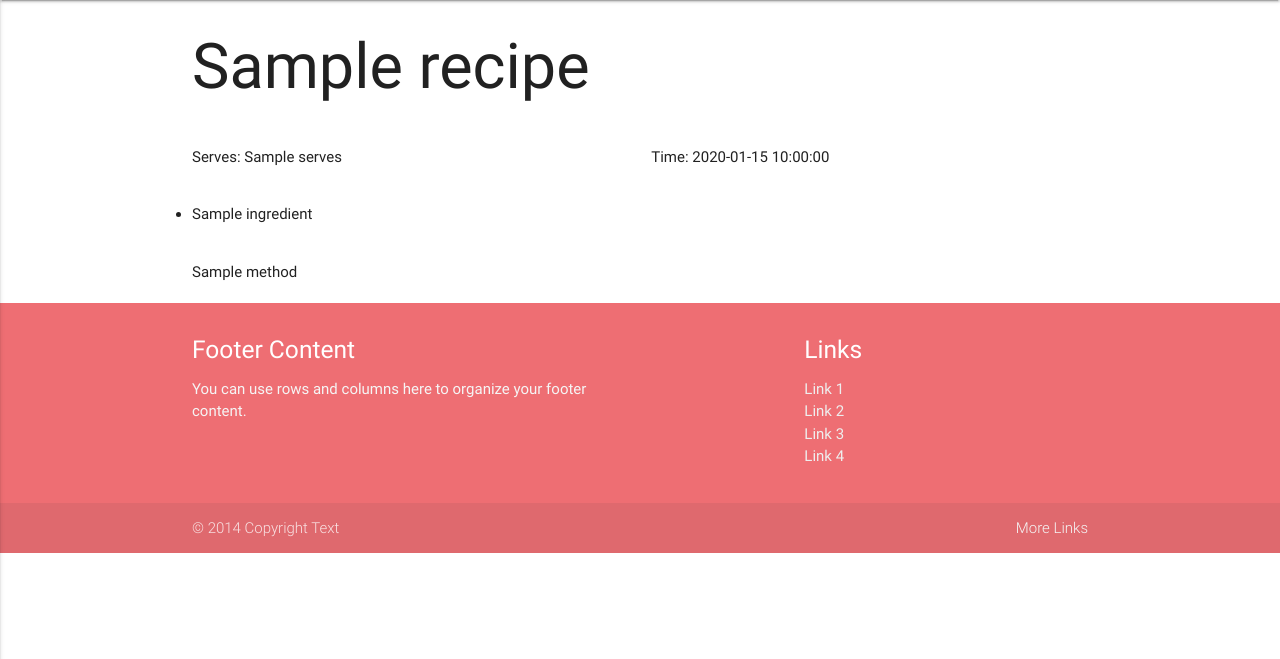
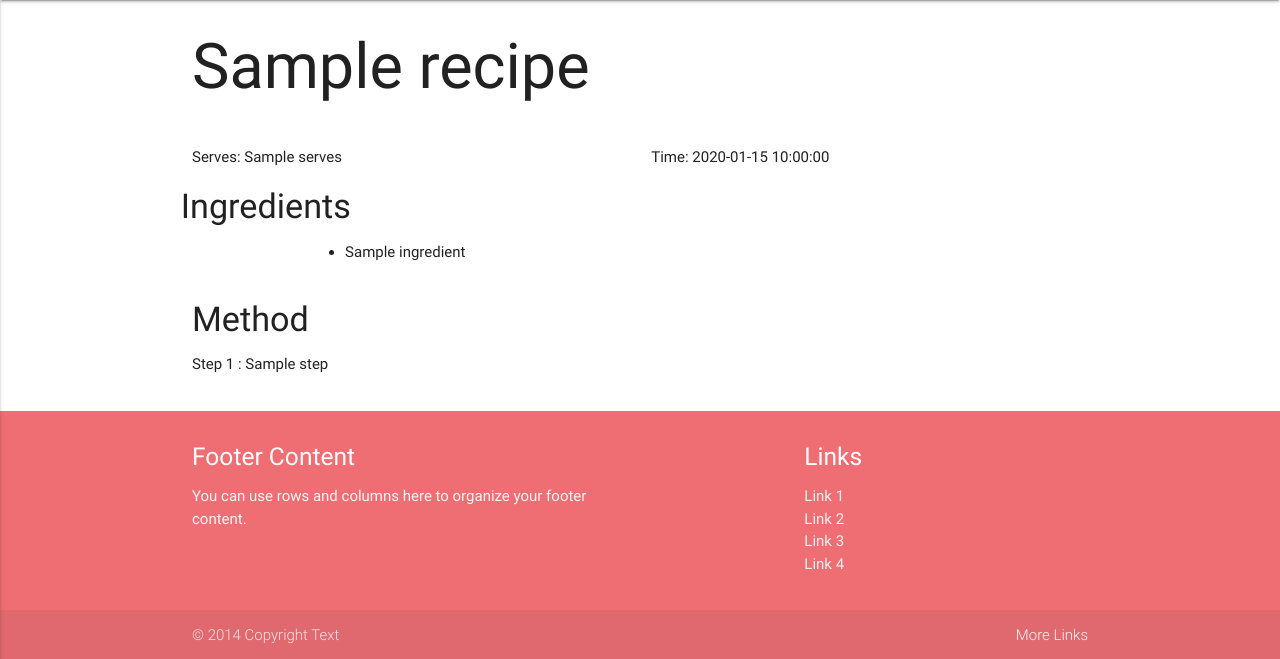
Before and after one commit to Baldpet/Family-cookbook, a Flask app: template templates/recipe.html in a window 1280 px wide. Shown: the part 64-723 px from the top of the page. Run offline with Flask 2, Linux system fonts and the light colour scheme; the template is opened without the code that fills it: most values are stand-ins (such as "Sample title", 1, 10 or a date in 2020); some libraries are stand-ins or nearby versions.

Commit message:
added jinja templates to the recipe html that formats the info properly

```diff
--- a/templates/recipe.html
+++ b/templates/recipe.html
@@ -4,26 +4,48 @@
 <div class="container">
     {% for recipe in recipe %}
         <div class="row">
-            <div class="col">
+            <div class="col s12 ">
                 <h1>{{recipe.recipe_name.capitalize()}}</h1>
             </div>
         </div>
-        <div class="row">
-            <div class="col s6">Serves: {{recipe.serves}}</div>
-            <div class="col s6">Time: {{recipe.time}}</div>
-        </div>
-        <div class="row">
-            <div class="col">
-                <ul id="ingredient">
-                    {% for ingredient in recipe.ingredients %}
-                        <li>{{ingredient.capitalize()}}</li>
-                    {% endfor %}
-                </ul>
+        <div class="row ">
+            <div class="col s6">
+                Serves: {{recipe.serves}}
+            </div>
+            <div class="col s6">
+                Time: {{recipe.time}}
             </div>
         </div>
         <div class="row">
-            <div class="col">
-                {{recipe.method}}
+            <div class="">
+                <h4>Ingredients</h4>
+            </div>
+                <ul id="ingredient">
+                    {% for ingredient in recipe.ingredients %}
+                        <div class="col s4 offset-s2">
+                        {% if loop.index % 2 != 0 %}
+
+                            <li>{{ingredient.capitalize()}}</li>
+
+                        {% endif %}
+                        </div>
+                        <div class="col s4 offset-s2">
+                        {% if loop.index % 2 == 0 %}
+
+                            <li>{{ingredient.capitalize()}}</li>
+
+                        {% endif %}
+                        </div>
+                    {% endfor %}
+                </ul>
+
+        </div>
+        <div class="row">
+            <div class="col s8">
+            <h4>Method</h4>
+                {% for step in recipe.method %}
+                    <p><span>Step {{loop.index}} : </span> {{step}} </p>
+                {% endfor %}
             </div>
         </div>
     {% endfor %}
```
